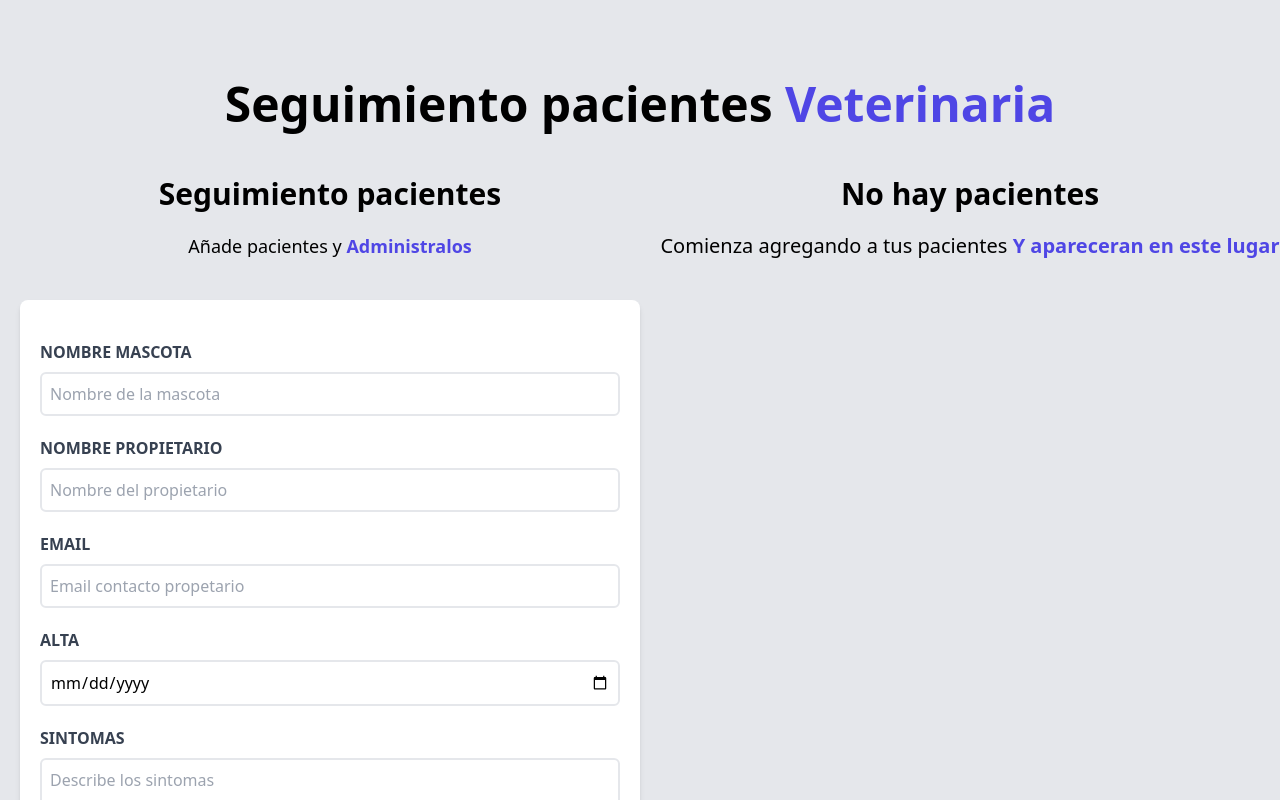
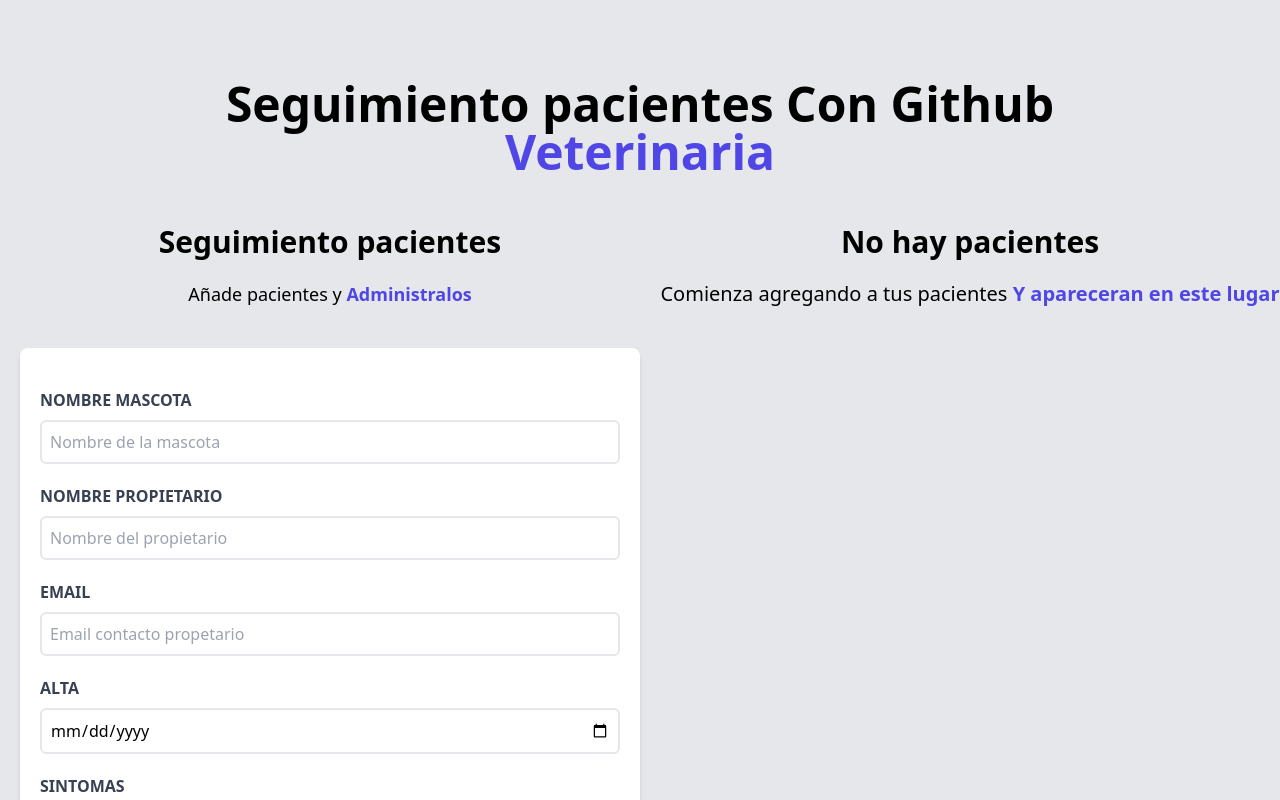
Before and after one commit to React-GuiaCompleta/Veterinaria, a React (Vite) app: page / in a window 1280 px wide. Shown: the top 800 px of the page. Built offline with nearby package versions, Linux system fonts and the light colour scheme.

Commit message:
nuevo header

```diff
--- a/src/components/Header.jsx
+++ b/src/components/Header.jsx
@@ -2,7 +2,7 @@ function Header({}) {
   return (
     <>
       <h1 className="font-black text-5xl text-center md:w-2/3 m-auto">
-        Seguimiento pacientes {""}
+        Seguimiento pacientes {""} Con Github {''}
         <span className="text-indigo-600">Veterinaria</span>
       </h1>
     </>
```
